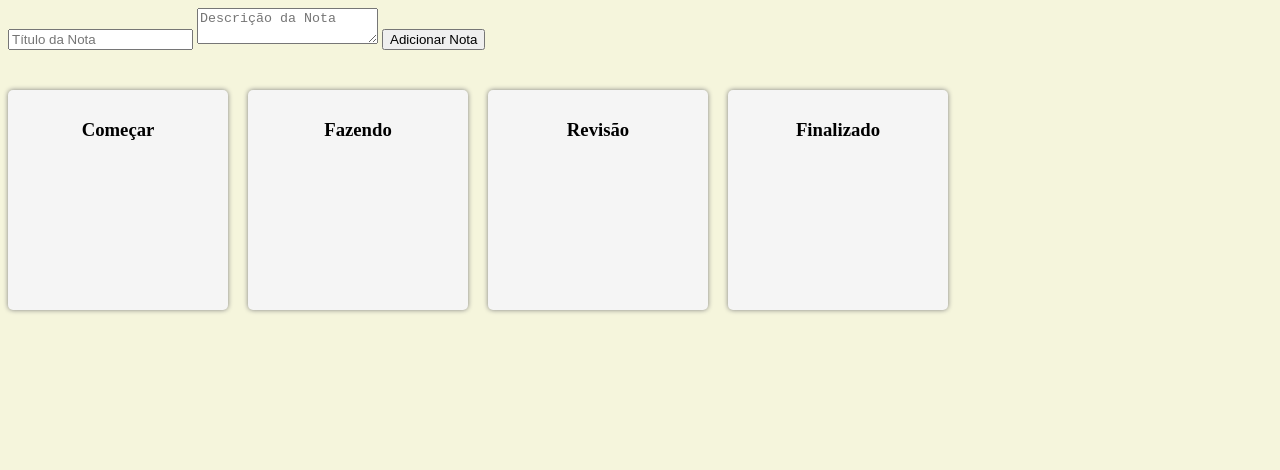
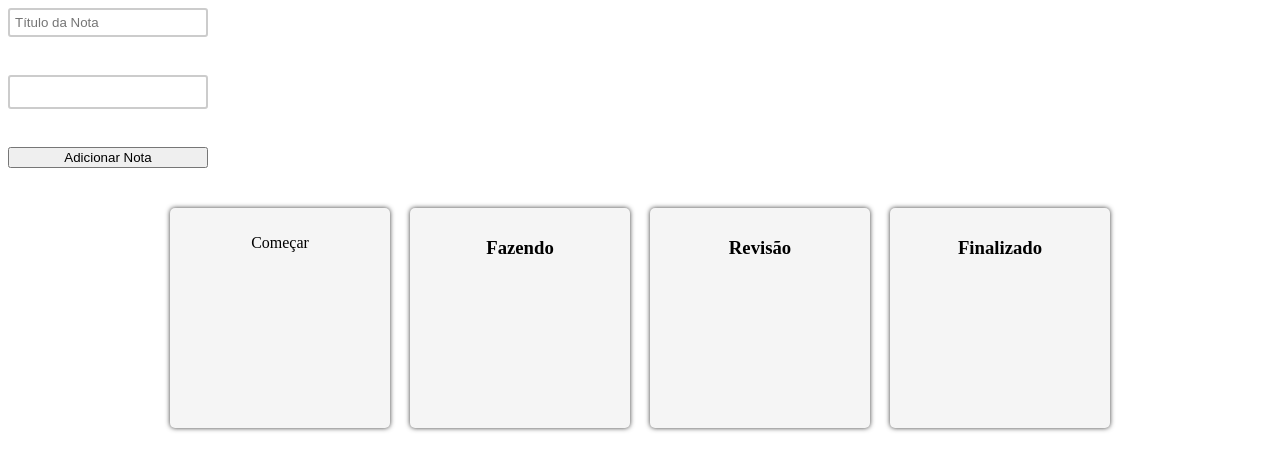
Before and after one commit to PedroMarcioDev/Projeto-Kanban, a plain HTML site: page Kanban/index.html in a window 1280 px wide. Drawn offline with Linux system fonts and the light colour scheme.

Commit message:
ajustes
estou ajustando o tamanho de alguns containers

```diff
--- a/Kanban/estilo.css
+++ b/Kanban/estilo.css
@@ -1,11 +1,14 @@
 body{
-    background-color: beige;
+    background-color: rgb(255, 255, 255);
     display: flexbox;
     justify-content: center;
-    align-items: center;
     height: 100vh;
+    align-items:center;
+    flex-direction: column;
 }
+
 .kanban{
+    justify-content: center;
     gap: 20px;
     margin-top: 40px;
     display: flex;
@@ -13,10 +16,10 @@ body{
 
 .column{
     padding: 10px;
-    width: 200px;
+   width: 200px;
     border-radius: 5px;
     background-color: whitesmoke;
-    box-shadow: 0 0 5px gray;
+    box-shadow: 0 0 5px rgb(61, 61, 61);
     min-height: 200px;
     text-align: center;
 }
@@ -28,9 +31,37 @@ body{
     border-radius: 5px;
 }
 
+.container{
+    align-items: center;
+    justify-content: center;
+    gap: 40px;
+    margin-bottom: 10px;
+    width: 200px;
+}
+
 .note-form{
-    display: flexbox;
+    display: flex;
     flex-direction: column;
     gap: 10px;
     margin-bottom: 20px;
 }
+.note-form input, .editable{
+    padding: 5px;
+    border: 2px solid #ccc;
+    border-radius: 3px;
+    background: white;
+}
+
+.editable {
+    min-height: 20px;
+}
+
+.editable:empty::before{
+    content: attr(data-palceholder);
+    color: gray;
+    display: block;
+}
+
+.começar{
+    font-family: 'Lucida Sans', 'Lucida Sans Regular', 'Lucida Grande', 'Lucida Sans Unicode', Geneva, Verdana, sans-serif;
+}
--- a/Kanban/func.js
+++ b/Kanban/func.js
@@ -19,7 +19,9 @@ function drop(ev){
     var data = ev.dataTransfer.getData("text");
     var task = document.getElementById(data);
     var targetColumn = ev.target;
-    while (targetColumn && !targetColumn.classList.contains('column')){}
+    while (targetColumn && !targetColumn.classList.contains('column')){
+        targetColumn = targetColumn.parentNode;
+    }
 
     if (targetColumn) {
         targetColumn.appendChild(task);
@@ -66,13 +68,13 @@ function displayNotes() {
 
 //Função para notificação
 function addNote(){
-    if (noteTitle.value.trim() === '' || noteDescription.value.trim() === '' ) {
+    if (noteTitle.value.trim() === '' || noteDescription.innerHTML.trim() === '' ) {
         alert ('Verifique o titulo ou a anatoção se está em branco.');
         return;
     }
     const note = {
         title: noteTitle.value,
-        description: noteDescription.value,
+        description: noteDescription.value.innerHTML.trim(),
     };
 
     if (editIndex === -1) {
@@ -92,7 +94,7 @@ function addNote(){
 function editNote(index){
     const note = notes[index];
     noteTitle.value = note.title;
-    noteDescription.value = note.description;
+    noteDescription.innerHTML = note.description;
     editIndex = index;
 }
 
--- a/Kanban/index.html
+++ b/Kanban/index.html
@@ -7,20 +7,23 @@
     <link rel="stylesheet" href="estilo.css">
 </head>
 <body>
+    <div class="container">
+        <div class="note-form">
+            <input type="text" id="note-title" placeholder="Título da Nota">
+            <br>
+            <div id="note-description" contenteditable="true" class="editable" data-placeholder="Descrição da Nota"></div>
+            <br>
+            <button id="add-note-btn"> Adicionar Nota </button>
 
-    <div class="note-form">
-        <input type="text" name="" id="note-title" placeholder="Título da Nota">
-        <textarea  id="note-description" placeholder="Descrição da Nota"></textarea>
-        <button id="add-note-btn"> Adicionar Nota </button>
-
+        </div>
     </div>
 
     <div class="kanban">
 
             <div class="column" ondrop="drop(event)" ondragover="allowDrop(event)">
-                <h3>Começar</h3>
-                <div class="task" id="task1" draggable="true" ondragstart="drag(event)">Exemplo 1</div>
-                <div class="task" id="task2" draggable="true" ondragstart="drag(event)">Exemplo 2</div>
+               <div id="começar"> <p>Começar</p> </div>
+               <!-- <div class="task" id="task1" draggable="true" ondragstart="drag(event)">Exemplo 1</div>
+                <div class="task" id="task2" draggable="true" ondragstart="drag(event)">Exemplo 2</div>-->
             </div>
 
             <div class="column" ondrop="drop(event)" ondragover="allowDrop(event)">
```
